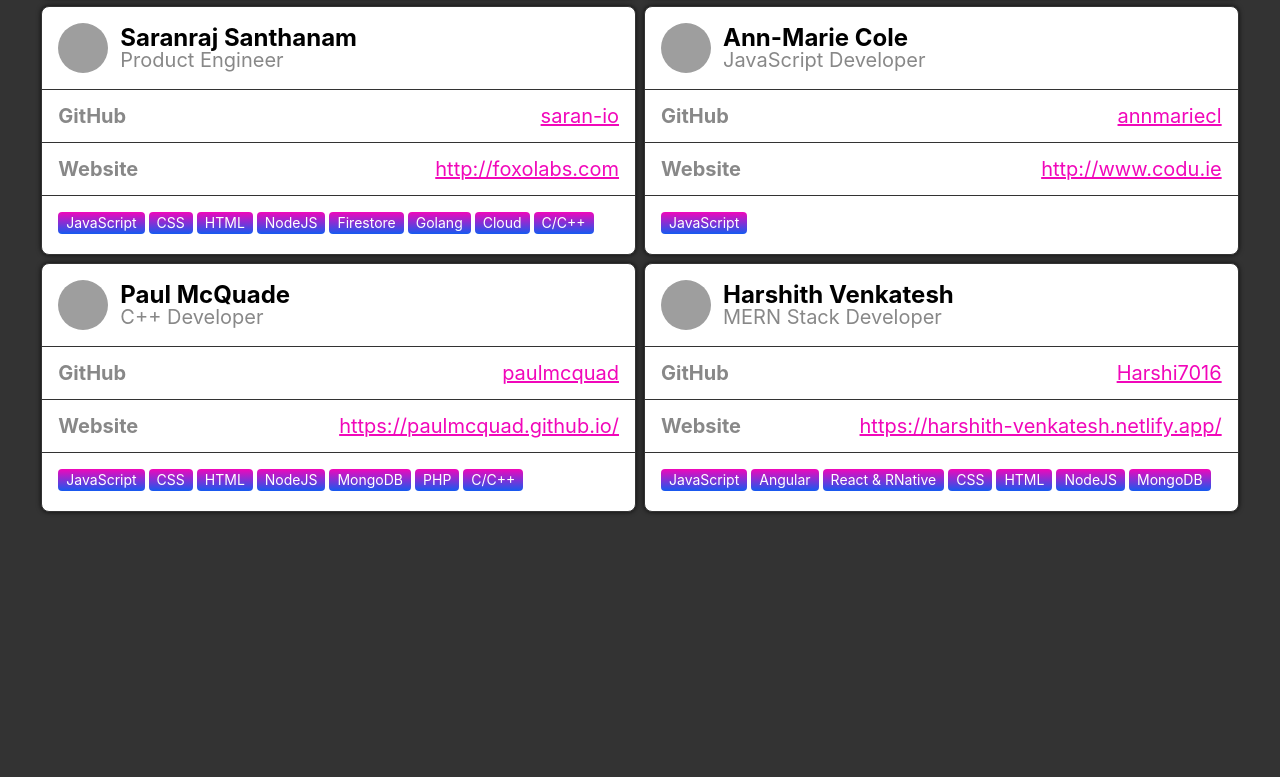
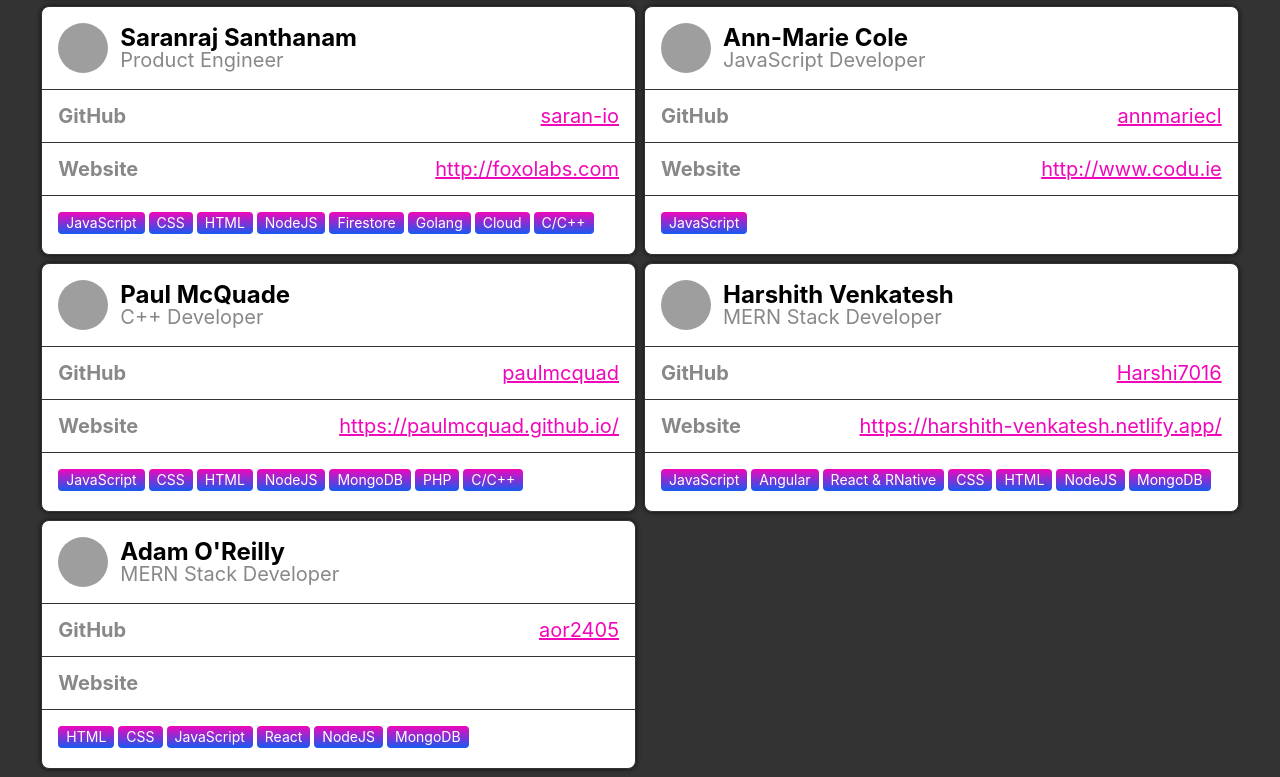
Before and after one commit to codu-code/contributors, a React (Create React App) app: page / in a window 1280 px wide. Shown: the part 604-1381 px from the top of the page. Before the commit the page ends 1124 px from the top, so only its background shows below. Built offline with nearby package versions, Linux system fonts and the light colour scheme; grey boxes are pictures that could not be loaded.

Commit message:
Adds Adam profile

```diff
--- a/src/contributors.js
+++ b/src/contributors.js
@@ -1,101 +1,74 @@
 export default [
 	{
-
-    id: "1123abc",
-    name: "Niall Maher",
-    title: "Mr. Codú Community",
-    username: "NiallJoeMaher",
-    website: "http://www.codu.ie",
-    skills: ["JavaScript", "CSS", "HTML", "NodeJS", "MongoDB", "AWS"],
+		id: '1123abc',
+		name: 'Niall Maher',
+		title: 'Mr. Codú Community',
+		username: 'NiallJoeMaher',
+		website: 'http://www.codu.ie',
+		skills: [ 'JavaScript', 'CSS', 'HTML', 'NodeJS', 'MongoDB', 'AWS' ]
 	},
 	{
-    id: "ywte3278uyj",
-    name: "Sergej Dikun",
-    title: "Automation Developer",
-    username: "Serhazor",
-    website: "https://github.com/Serhazor",
-    skills: ["JavaScript", "CSS", "HTML", "UiPath", "Automation Anywhere", "VBA"]
+		id: 'ywte3278uyj',
+		name: 'Sergej Dikun',
+		title: 'Automation Developer',
+		username: 'Serhazor',
+		website: 'https://github.com/Serhazor',
+		skills: [ 'JavaScript', 'CSS', 'HTML', 'UiPath', 'Automation Anywhere', 'VBA' ]
 	},
 	{
-    id: "0181i762",
-    name: "Praveen Kumar",
-    title: "Full Stack Developer",
-    username: "pkspyder007",
-    website: "http://www.thejsguy.me",
-    skills: [
-      "JavaScript",
-      "CSS",
-      "HTML",
-      "NodeJS",
-      "MongoDB",
-      "PHP",
-      "Wordpress",
-      "C/C++",
-    ],
+		id: '0181i762',
+		name: 'Praveen Kumar',
+		title: 'Full Stack Developer',
+		username: 'pkspyder007',
+		website: 'http://www.thejsguy.me',
+		skills: [ 'JavaScript', 'CSS', 'HTML', 'NodeJS', 'MongoDB', 'PHP', 'Wordpress', 'C/C++' ]
 	},
 	{
-    id: "234",
-    name: "Adejo David",
-    title: "JavaScript Developer",
-    username: "dreplica",
-    website: "https://github.com/dreplica",
-    skills: [
-      "JavaScript",
-      "React & RNative",
-      "CSS",
-      "HTML",
-      "NodeJS",
-      "MongoDB",
-      "AWS",
-    ],
+		id: '234',
+		name: 'Adejo David',
+		title: 'JavaScript Developer',
+		username: 'dreplica',
+		website: 'https://github.com/dreplica',
+		skills: [ 'JavaScript', 'React & RNative', 'CSS', 'HTML', 'NodeJS', 'MongoDB', 'AWS' ]
 	},
 	{
-    id: "Sara0923ac",
-    name: "Saranraj Santhanam",
-    title: "Product Engineer",
-    username: "saran-io",
-    website: "http://foxolabs.com",
-    skills: [
-      "JavaScript",
-      "CSS",
-      "HTML",
-      "NodeJS",
-      "Firestore",
-      "Golang",
-      "Cloud",
-      "C/C++",
-    ],
+		id: 'Sara0923ac',
+		name: 'Saranraj Santhanam',
+		title: 'Product Engineer',
+		username: 'saran-io',
+		website: 'http://foxolabs.com',
+		skills: [ 'JavaScript', 'CSS', 'HTML', 'NodeJS', 'Firestore', 'Golang', 'Cloud', 'C/C++' ]
 	},
 	{
-    id: "amc1234",
-    name: "Ann-Marie Cole",
-    title: "JavaScript Developer",
-    username: "annmariecl",
-    website: "http://www.codu.ie",
-    skills: ["JavaScript"],
+		id: 'amc1234',
+		name: 'Ann-Marie Cole',
+		title: 'JavaScript Developer',
+		username: 'annmariecl',
+		website: 'http://www.codu.ie',
+		skills: [ 'JavaScript' ]
 	},
 	{
-      id: "L33TZ",
-      name: "Paul McQuade",
-      title: "C++ Developer",
-      username: "paulmcquad",
-      website: "https://paulmcquad.github.io/",
-      skills: ["JavaScript", "CSS", "HTML", "NodeJS", "MongoDB", "PHP", "C/C++"]
+		id: 'L33TZ',
+		name: 'Paul McQuade',
+		title: 'C++ Developer',
+		username: 'paulmcquad',
+		website: 'https://paulmcquad.github.io/',
+		skills: [ 'JavaScript', 'CSS', 'HTML', 'NodeJS', 'MongoDB', 'PHP', 'C/C++' ]
 	},
 	{
-    id: "LZTQ123",
-    name: "Harshith Venkatesh",
-    title: "MERN Stack Developer",
-    username: "Harshi7016",
-    website: "https://harshith-venkatesh.netlify.app/",
-    skills: [
-      "JavaScript",
-      "Angular",
-      "React & RNative",
-      "CSS",
-      "HTML",
-      "NodeJS",
-      "MongoDB",
-    ],
+		id: 'LZTQ123',
+		name: 'Harshith Venkatesh',
+		title: 'MERN Stack Developer',
+		username: 'Harshi7016',
+		website: 'https://harshith-venkatesh.netlify.app/',
+		skills: [ 'JavaScript', 'Angular', 'React & RNative', 'CSS', 'HTML', 'NodeJS', 'MongoDB' ]
 	},
+	{
+		id: 'AOR123',
+		name: "Adam O'Reilly",
+		title: 'MERN Stack Developer',
+		username: 'aor2405',
+		website: '',
+		skills: [ 'HTML', 'CSS', 'JavaScript', 'React ', 'NodeJS', 'MongoDB' ]
+	}
 ];
```
Lines whose indentation alone changed are shown as unchanged.
